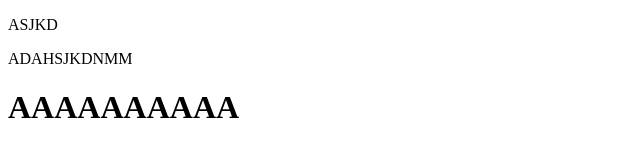
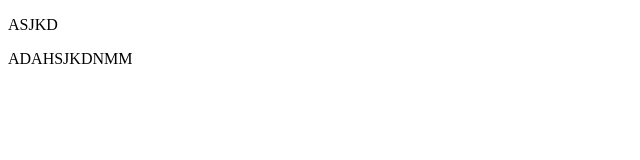
Before and after one commit to OguzhanEsn/lec0, a plain HTML site: page hello.html in a window 1280 px wide. Shown: the whole page, without its empty margins (0-640 px from the left). Drawn offline with Linux system fonts and the light colour scheme.

Commit message:
Update hello.html

```diff
--- a/hello.html
+++ b/hello.html
@@ -4,8 +4,6 @@
         <body>
             <p>ASJKD</p>
             <p>ADAHSJKDNMM</p>
-
-            <h1>AAAAAAAAAA</h1>
         </body>
 
     </head>
```
